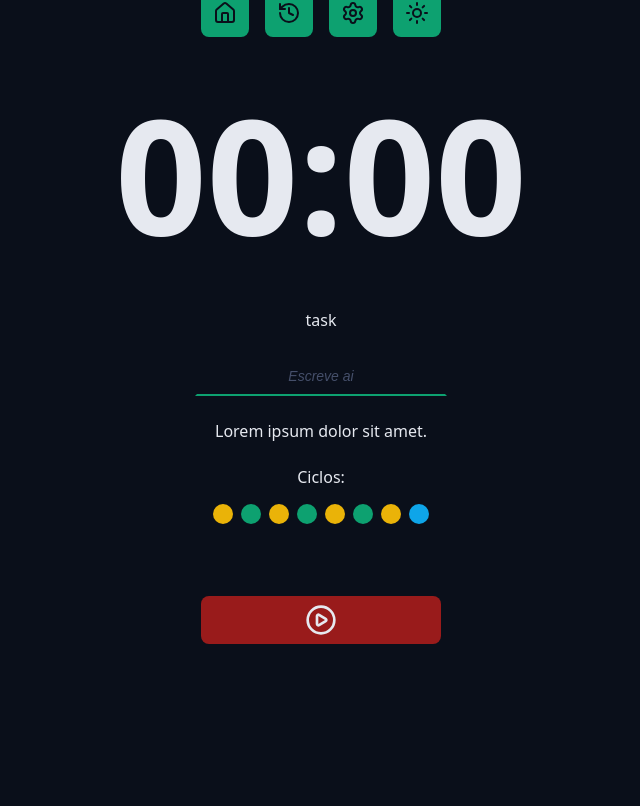
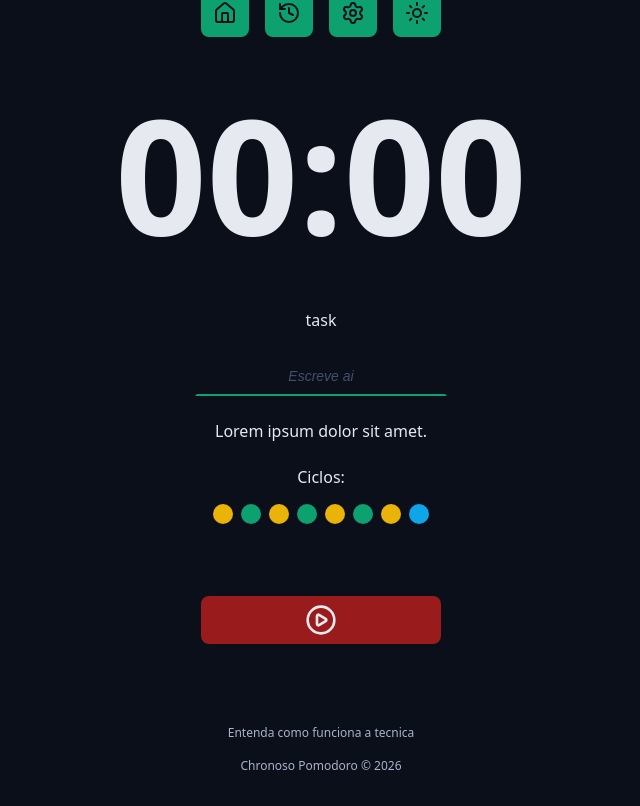
Before and after one commit to henriqMartins/chronos-pomodoro, a React (Vite) app: page / in a window 1280 px wide. Shown: the part 262-1068 px from the top of the page, without its empty margins (319-959 px from the left). Before the commit the page ends 986 px from the top, so only its background shows below. Built offline with nearby package versions, Linux system fonts and the light colour scheme.

Commit message:
Adding footer component

```diff
--- a/src/App.tsx
+++ b/src/App.tsx
@@ -3,6 +3,7 @@
 import { Logo } from './components/Logo';
 import { Menu } from './components/Menu';
 import { Cycles } from './Cycles';
+import { Footer } from './components/Footer';
 
 import './styles/global.css';
 import './styles/theme.css';
@@ -49,6 +50,10 @@
           </div>
         </form>
       </Container>
+
+      <Container>
+        <Footer />
+      </Container>
     </>
   );
 }
--- /dev/null
+++ b/src/components/Footer/index.tsx
@@ -0,0 +1,8 @@
+import styles from './styles.module.css';
+
+export function Footer() {
+  return <footer className={styles.footer}>
+    <a href=''>Entenda como funciona a tecnica</a>
+    <a href=''>Chronoso Pomodoro &copy; {new Date().getFullYear()}</a>
+  </footer>
+}
--- /dev/null
+++ b/src/components/Footer/styles.module.css
@@ -0,0 +1,18 @@
+.footer {
+  display: flex;
+  flex-direction: column;
+  align-items: center;
+  justify-content: center;
+  font-size: 1.2rem;
+  gap: 1.6rem;
+}
+
+.footer a {
+  color: var(--text-muted);
+  text-decoration: none;
+}
+
+.footer a:hover {
+  color: var(--text-muted);
+  text-decoration: underline;
+}
```
